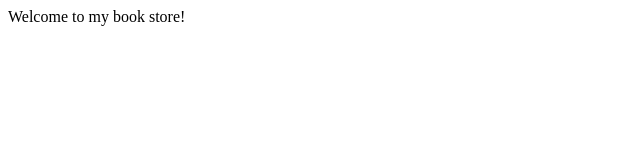
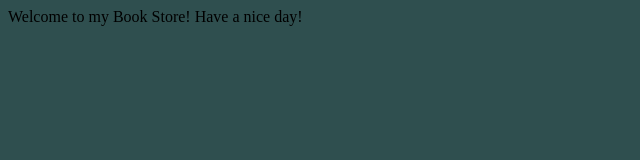
Before and after one commit to kareem-tantawy/HTML-Learning-Journey, a plain HTML site: page Source Code/Book Store/index.html in a window 1280 px wide. Shown: the whole page, without its empty margins (0-640 px from the left). Drawn offline with Linux system fonts and the light colour scheme.

Commit message:
Updated my first HTML page content

```diff
--- a/Source Code/Book Store/index.html
+++ b/Source Code/Book Store/index.html
@@ -1,11 +1,25 @@
 <html>
 
-<head>
-    <title>Book Store</title>
-</head>
+    <head>
+        <meta charset="UTF-8" />
+        <title>Book Store</title>
+        <meta name="description" content="Programming books" />
+        <meta name="author" content="Karim Tantawy">
+        <meta name="revised" content="Friday, Nov-15-2024 12:26 A.M." />
+        <meta name="copyright" content="KT">
+        <meta name="viewport" content="width=device-width, initial-scale=1" />
+        <style>
+            body {
+                background-color: darkslategrey;
+            }
+        </style>
+        <script></script>
+        <link rel="stylesheet" href="" />
+    </head>
 
-<body>
-    Welcome to my book store!
-</body>
+    <body>
+        Welcome to my Book Store!
+        Have a nice day!
+    </body>
 
 </html>
```
